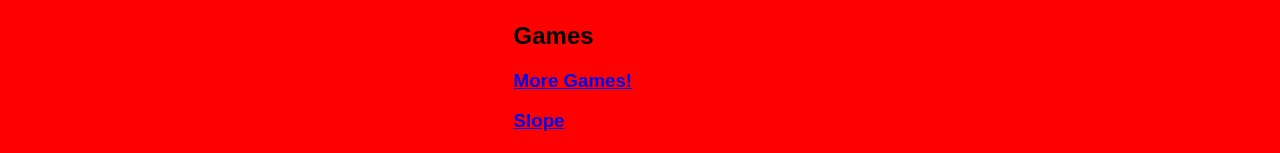
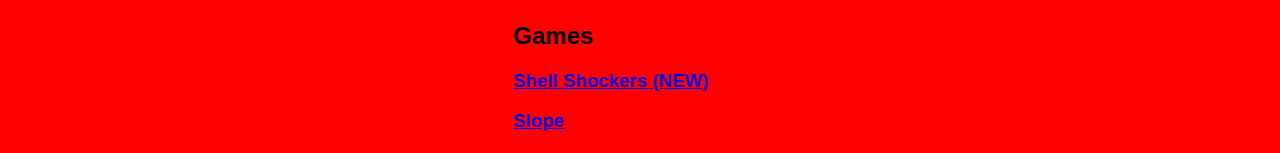
Before and after one commit to c0nstantly/c0nstantly.github.io, a plain HTML site: page index.html in a window 1280 px wide. Shown: the part 190-343 px from the top of the page. Drawn offline with Linux system fonts and the light colour scheme; a web font is replaced by a local one.

Commit message:
Update index.html

```diff
--- a/index.html
+++ b/index.html
@@ -43,7 +43,7 @@
 <nav>
 
     <h2> Games </h2>
-    <h3> <a href="games/index.html" target="_blank">More Games!</a> </h3>
+    <h3> <a href="games/shell-shockers/" target="_blank">Shell Shockers (NEW)</a> </h3>
    <h3> <a href="games/slope" target="_blank">Slope</a> </h3>
     <h3> <a href="games/clickerheroes/" target="_blank">Clicker Heroes (NEW)</a> </h3>
     <h3> <a href="games/deeep-io/" target="_blank">Deeeep.io (NEW)</a> </h3>
```
